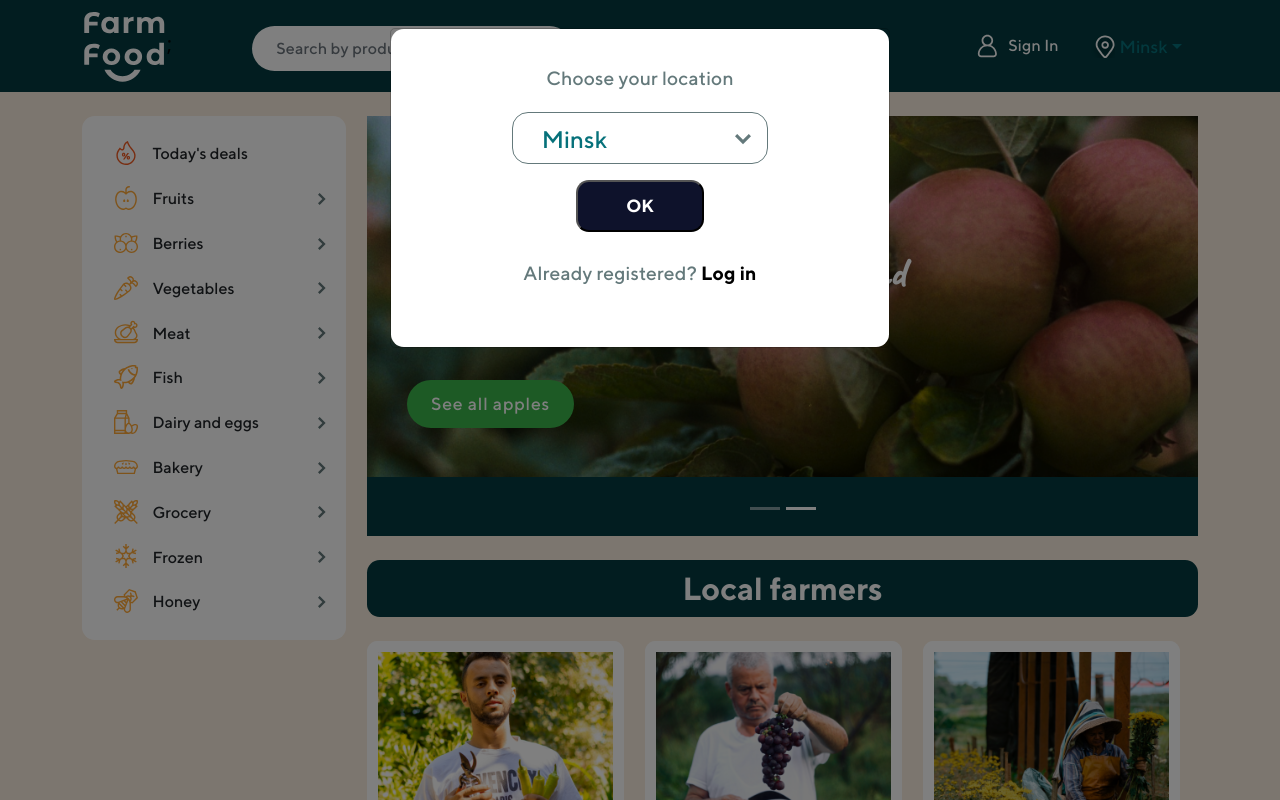
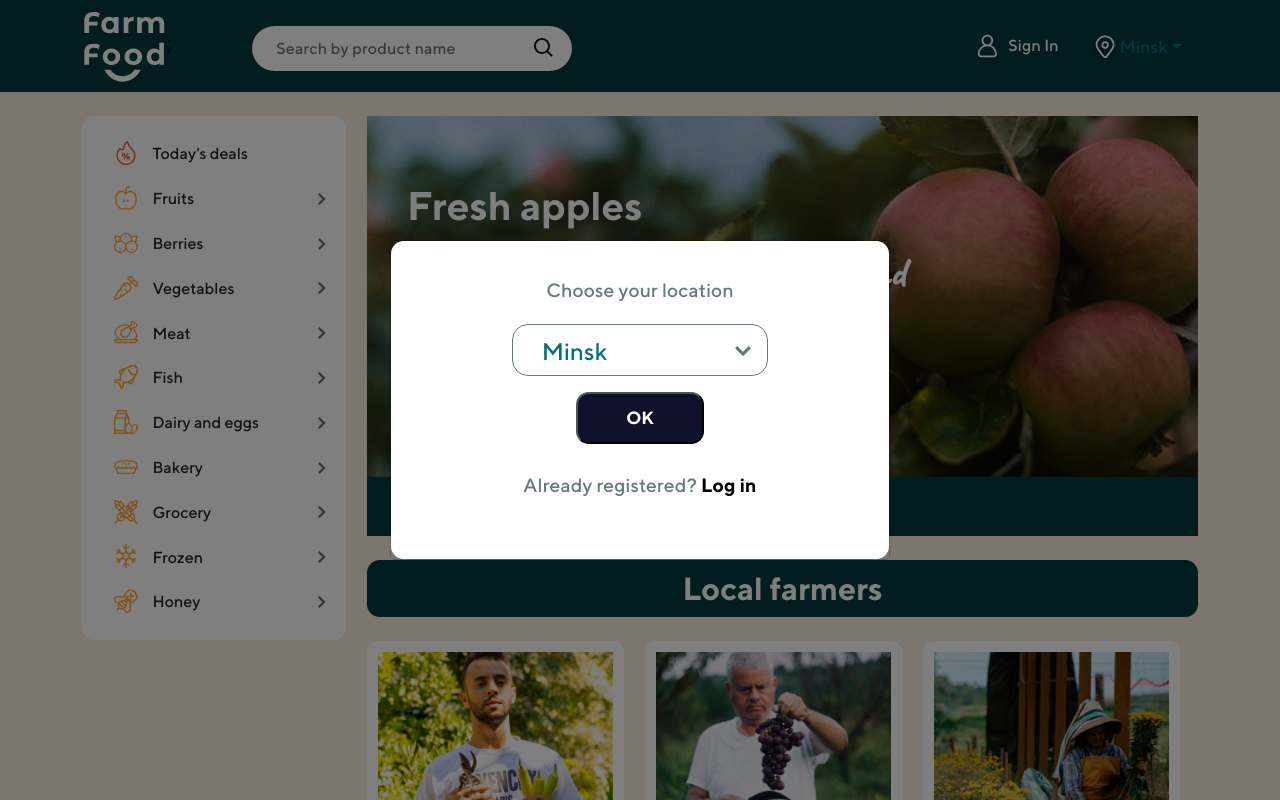
Before and after one commit to ElenaNyiazova/FarmFood, a React (Create React App) app in the folder frontend/: page / in a window 1280 px wide. Shown: the top 800 px of the page. Built offline with nearby package versions, Linux system fonts and the light colour scheme.

Commit message:
centred modal windows

```diff
--- a/frontend/src/components/LocationModal/LocationModal.jsx
+++ b/frontend/src/components/LocationModal/LocationModal.jsx
@@ -12,7 +12,13 @@ export const LocationModal = ({ show, handleClose, handleLogin }) => {
 
   return (
     <>
-      <Modal className="location__container" show={show} onHide={handleClose}>
+      <Modal
+        className="location__container"
+        show={show}
+        onHide={handleClose}
+        aria-labelledby="contained-modal-title-vcenter"
+        centered
+      >
         <Modal.Body className="location__modal-body">
           <span className="location__txt">Choose your location</span>
           <CitiesDropdown theme="dark" />
--- a/frontend/src/components/LoginModal/LoginModal.jsx
+++ b/frontend/src/components/LoginModal/LoginModal.jsx
@@ -33,7 +33,13 @@ export const LoginModal = ({ show, handleClose, handleLoginSubmit }) => {
 
   return (
     <>
-      <Modal show={show} onHide={handleClose} className="login__container">
+      <Modal
+        show={show}
+        onHide={handleClose}
+        className="login__container"
+        aria-labelledby="contained-modal-title-vcenter"
+        centered
+      >
         <Modal.Header className="login__header" closeButton></Modal.Header>
         <div className="login__header-links">
           <a
```
